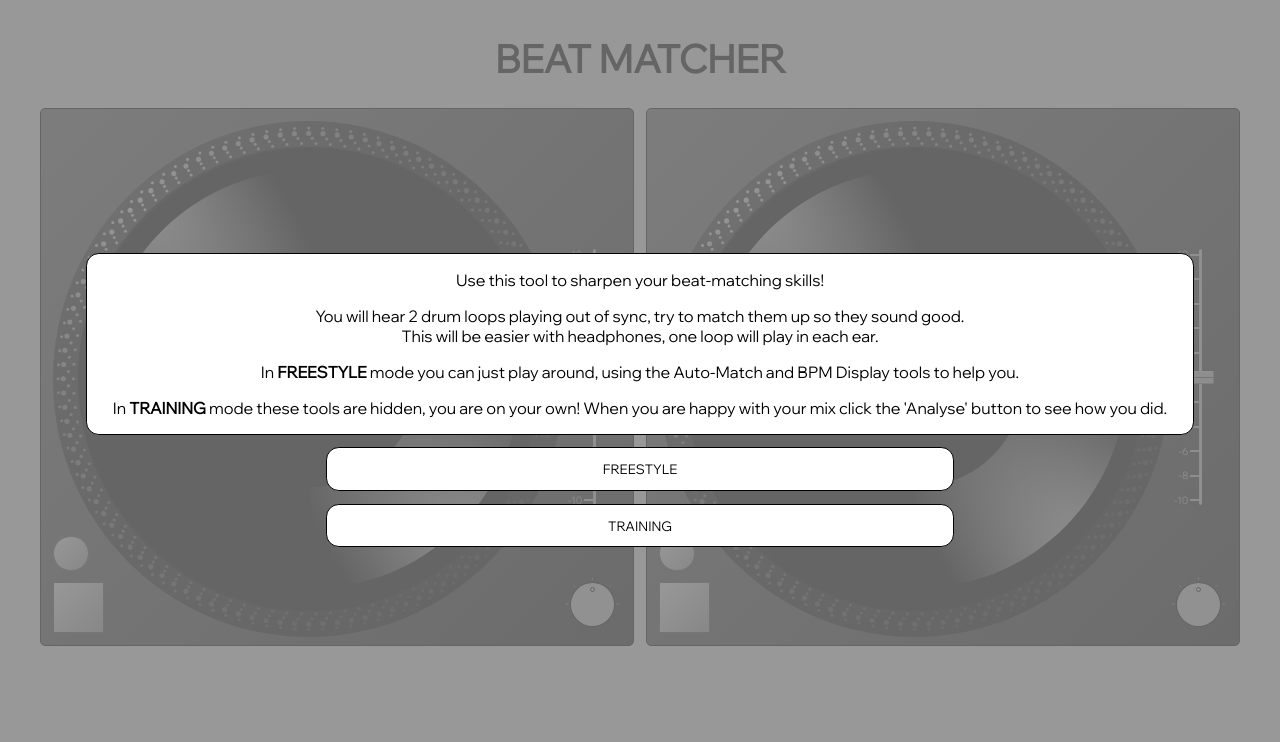
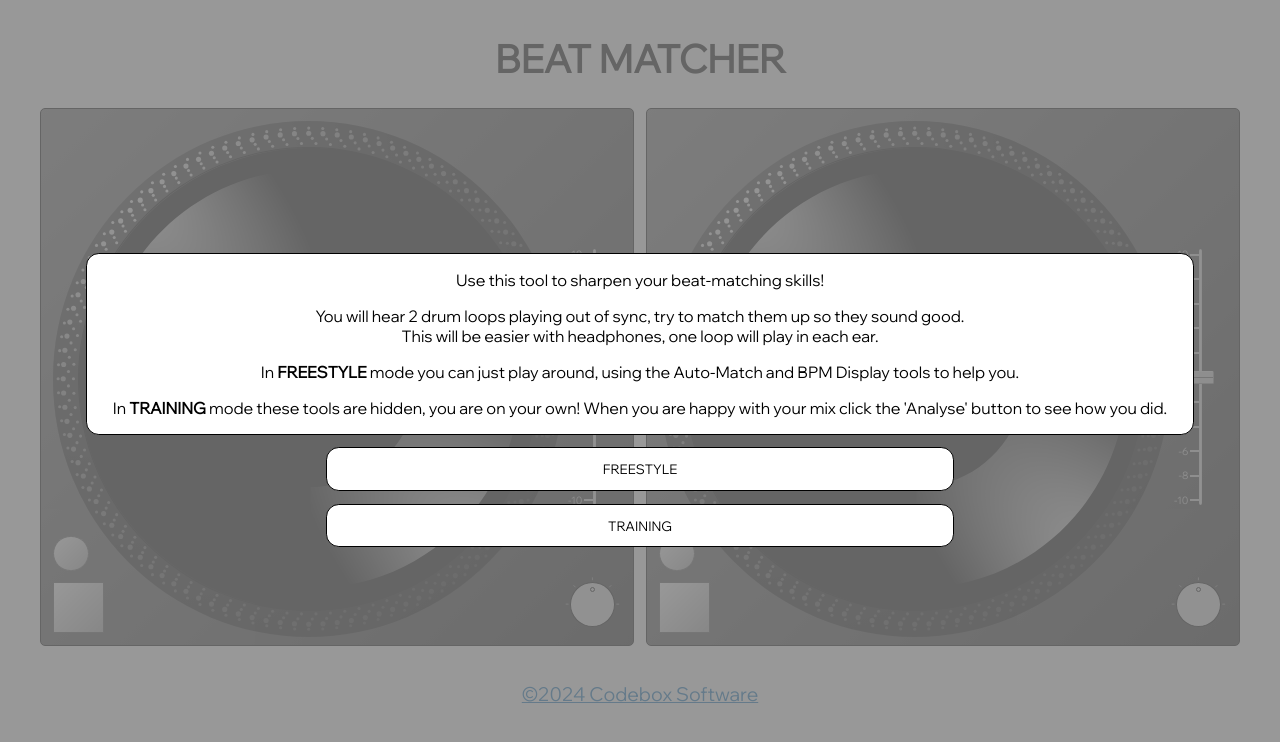
Before and after one commit to codebox/beatmatcher, a plain HTML site: page index.html in a window 1280 px wide. Drawn offline with Linux system fonts and the light colour scheme.

Commit message:
added copyright notice

```diff
--- a/css/main.css
+++ b/css/main.css
@@ -442,51 +442,69 @@ div, svg {
     flex: 1 0;
     max-width: 20%;
 }
+footer {
+    font-size: 1.5vw;
+    text-align: center;
+    text-transform: none;
+    margin: 1vw;
+}
 @media (max-width: 600px) {
     h1 {
         font-size: 6vw;
     }
+
     #playerContainer {
         flex-direction: column;
     }
+
     .player {
         margin-bottom: 2%;
     }
+
     .platterContainer {
         flex-basis: 80%;
     }
+
     .rightControlsContainer {
         flex-basis: 20%;
         align-items: flex-start;
         padding-top: 5%;
     }
+
     .pitchSlider {
         height: 70%;
     }
+
     .pitchScale {
         height: 68%;
     }
+
     .pitchScaleMark span {
         font-size: 2.5vw;
         top: -1.2vw;
     }
+
     .pitchSliderHandle {
         margin-top: -15%;
         height: 10%;
         width: 80%;
         left: 14%;
     }
+
     .volumeControlsContainer {
         height: 25%;
     }
+
     #freestyleButtons {
         width: 60%;
         align-items: stretch;
     }
+
     #bpmLeftContainer, #bpmRightContainer {
         width: 20%;
         margin: 0;
     }
+
     #autoMatchContainer {
         flex-direction: row;
         margin: 0;
@@ -494,43 +512,60 @@ div, svg {
         border-width: 1px 0 0 0;
         justify-content: center;
     }
+
     #midButtonContainer button, #trainingPanel button, #overlay button {
         font-size: 2.5vw;
         height: 8vw;
     }
+
     #overlay button {
         font-size: 4vw;
     }
+
     #midButtonContainer button, #trainingPanel button {
         flex-grow: 1;
     }
+
     legend {
         font-size: 2.5vw;
     }
+
     #trainingActions button {
         max-width: 30%;
     }
+
     .bpmValue {
         font-size: 5vw;
     }
+
     .bpmUnit {
         font-size: 2vw;
     }
+
     #toggleBpms {
         width: 100%;
     }
+
     .newBeats {
         margin: inherit;
     }
+
     #stats h2 {
         font-size: 3vw;
         word-spacing: 100vw;
         margin-bottom: 5%;
     }
+
     #stats span {
         font-size: 3vw;
     }
+
     #stats div {
         align-items: center;
     }
+
+    footer {
+        font-size: 3vw;
+        margin: 3vw;
+    }
 }
--- a/index.html
+++ b/index.html
@@ -85,5 +85,6 @@
         <button id="startFreestyle">Freestyle</button>
         <button id="startTraining">Training</button>
     </div>
+    <footer><a href="https://codebox.net/beatmatcher">&copy;2024 Codebox Software</a></footer>
     <script src="js/main.js" type="module"></script>
 </body>
```
